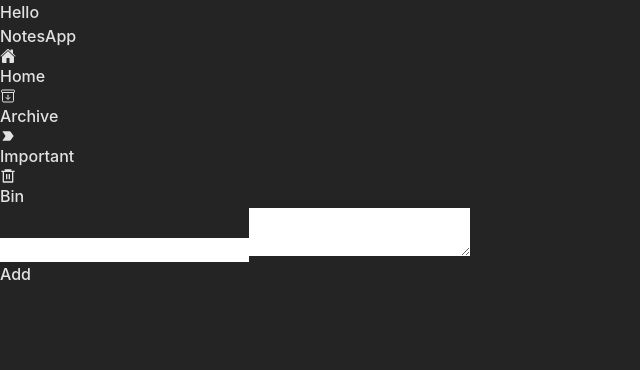
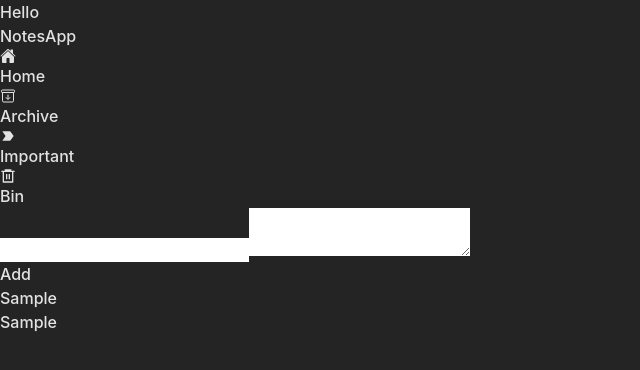
Before and after one commit to ankushdhavale/Nots_App, a React (Vite) app: page / in a window 1280 px wide. Both pictures are taken after typing "Sample", "Sample" into the empty fields and a click on the button "Add". Shown: the top 370 px of the page, without its empty margins (0-640 px from the left). Built offline with nearby package versions, Linux system fonts and the light colour scheme.

Commit message:
build notescart

```diff
--- a/src/components/Home/Home.jsx
+++ b/src/components/Home/Home.jsx
@@ -1,60 +1,70 @@
 import React, { useReducer, useState } from "react";
 import SideBar from "../SideBar/SideBar";
 import { notsReducer } from "../../reducers/notsReducers";
+import NotsCard from "../NotsCard/NotsCard";
 
 const Home = () => {
+	const initialState = {
+		text: "",
+		title: "",
+		notes: [],
+	};
 
-	const initialState = ({
-		text: '',
-		title: '',
-		notes:[]
-
-	})
-
-	const [{ text, title, notes }, notsDispatch] = useReducer(notsReducer, initialState);
+	const [{ text, title, notes }, notsDispatch] = useReducer(
+		notsReducer,
+		initialState
+	);
 	const onTitleChange = (e) => {
 		notsDispatch({
 			type: "TITLE",
 			payload: e.target.value,
-		})
-	}
+		});
+	};
 
 	console.log(notes);
 
 	const onTextChange = (e) => {
 		notsDispatch({
 			type: "TEXT",
-			payload:e.target.value,
-		})
-	}
-
+			payload: e.target.value,
+		});
+	};
 
 	const onAddClick = () => {
 		notsDispatch({
-			type:"ADD_NOTE"
-		})
-	}
+			type: "ADD_NOTE",
+		});
+	};
 	return (
-		<div className='flex gap-3'>
+		<div className='flex gap-3 justify-center items-center'>
 			<SideBar />
-			<div className='flex flex-col items-center w-[90%] mt-4 gap-1'>
-        <input
-          value={title}
+			<div className='flex flex-col items-center w-[90%] gap-1 mt-20'>
+				<input
+					value={title}
 					onChange={onTitleChange}
-					className='w-[70%] py-2 px-3 border border-blue-500/70 rounded outline-none text-xl'
+					className='w-[70%] py-2 px-3 border border-blue-700/50 rounded outline-none text-xl'
 					type='text'
 					placeholder='Title'
 				/>
-        <textarea
-          value={text}
+				<textarea
+					value={text}
 					onChange={onTextChange}
-					className='w-[70%] h-[30%] p-3 border border-blue-500/70 rounded outline-none resize-none'
+					className='w-[70%] h-[25vh] p-3 border border-blue-700/50 rounded outline-none resize-none'
 					name=''
 					id=''
 					placeholder='Start typing'
 				></textarea>
-				<div className="bg-blue-500/70 mt-3 relative right py-1 px-5 rounded">
-					<button onClick={onAddClick} className="flex items-start">Add</button>
+				<div className='bg-blue-500/70 border-blue-700/50 mt-2 relative left-[357px] border border-grey-400/70 py-1 px-6 text-md rounded'>
+					<button onClick={onAddClick} className='flex items-start'>
+						Add
+					</button>
+				</div>
+				<div className="flex mt-5 flex-wrap w-[70%] items-center justify-center">
+					{
+						notes?.length > 0 && notes.map((note) => {
+							return <NotsCard note={note} key={note.id}/>
+					})
+					}
 				</div>
 			</div>
 		</div>
--- a/src/components/NavBar/NavBar.jsx
+++ b/src/components/NavBar/NavBar.jsx
@@ -1,6 +1,6 @@
 export const NavBar = () => {
     return (
-        <header className="flex gap-3 px-3 py-2 text-2xl border-b border-gray-700 items-center">
+        <header className="fixed left-0 top-0 w-[100vw] flex gap-3 px-3 py-2 text-2xl border-b border-gray-700 items-center">
             <div>
                 {/* <img src="" alt="" /> */}Hello
             </div>
--- /dev/null
+++ b/src/components/NotsCard/NotsCard.jsx
@@ -0,0 +1,12 @@
+import React from 'react'
+
+const NotsCard = ({note}) => {
+  return (
+    <div className='border border-blue-900/50 m-3 p-3 rounded'>
+          <p>{note.title}</p>
+          <p>{note.text}</p>
+    </div>
+  )
+}
+
+export default NotsCard;
--- a/src/components/SideBar/SideBar.jsx
+++ b/src/components/SideBar/SideBar.jsx
@@ -6,13 +6,15 @@
 
 const SideBar = () => {
 	const getStyles = ({ isActive }) => {
-    const style = ' flex items-center gap-3 px-2 py-1 rounded rounded-tr rounded-br border border-gray-500/50'
+		const style =
+			" flex items-center gap-3 px-2 py-1 rounded rounded-tr rounded-br border border-gray-500/50";
 		return isActive
 			? `bg-blue-600/50 ${style}`
 			: `hover:bg-blue-600/50 text-slate-300/50 bg-grey-800 ${style} transition-colors duration-400 `;
 	};
 	return (
-		<aside className=' xs:hidden flex flex-col text-xl gap-3 w-[16%] p-3 h-screen border-r border-gray-700'>
+		<>
+			<aside className='fixed top-12 left-0 flex flex-col text-xl gap-3 w-[16%] p-3 h-[100vh] border-r border-gray-700'>
 				<NavLink to='/' className={getStyles}>
 					<IoHome />
 					<span>Home</span>
@@ -30,6 +32,7 @@
 					<span>Bin</span>
 				</NavLink>
 			</aside>
+		</>
 	);
 };
 
```
Lines whose indentation alone changed are shown as unchanged.
